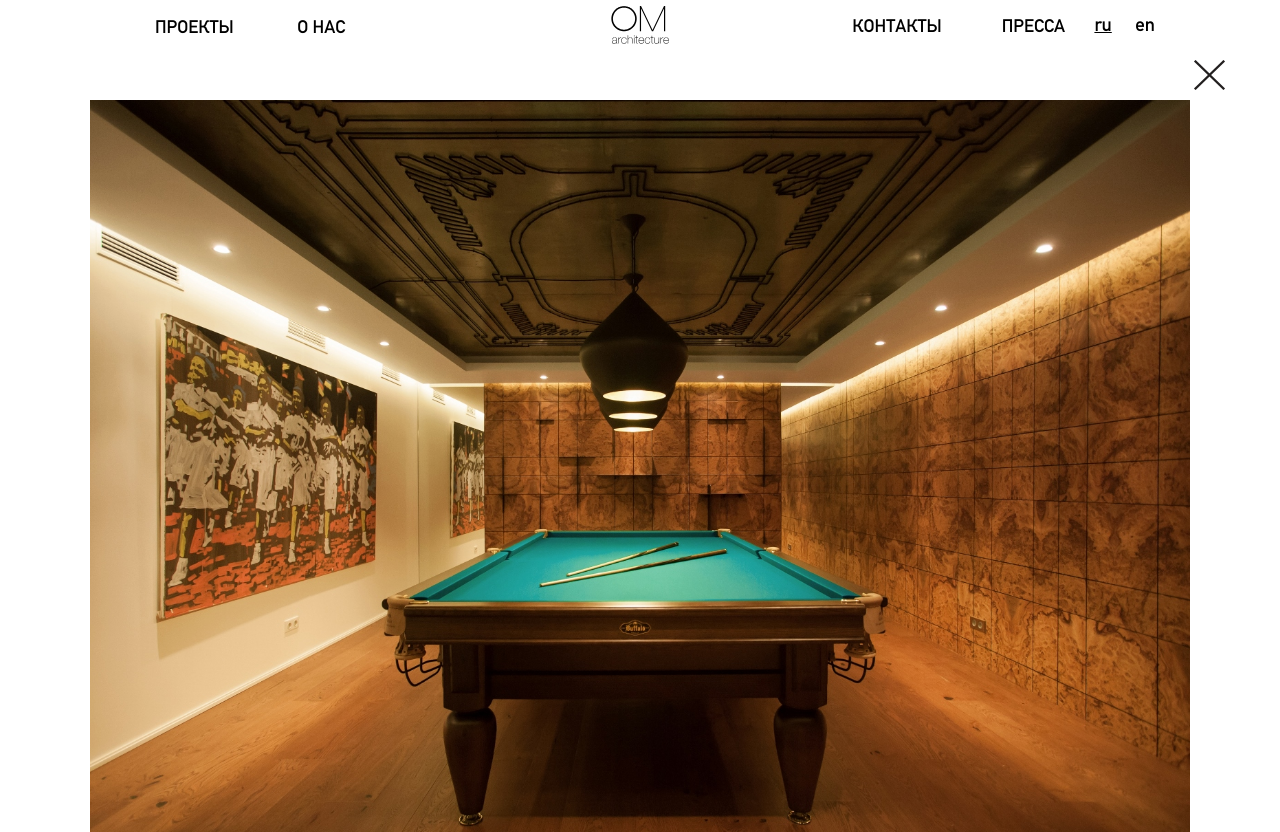
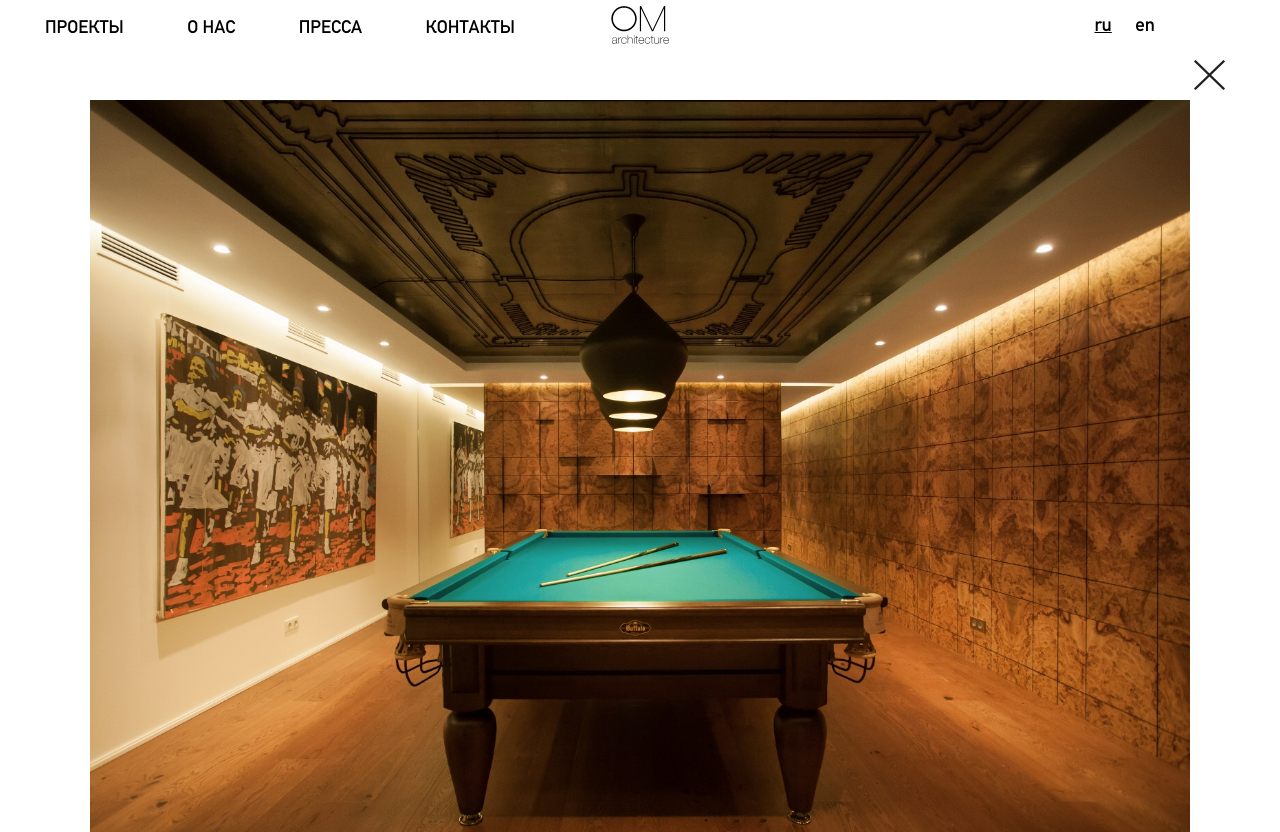
Before and after one commit to Irina23/om-architecture, a website: page src/project.jade in a window 1280 px wide. Shown: the top 832 px of the page. Drawn offline with nearby package versions, Linux system fonts and the light colour scheme; some packages are replaced by stand-ins of ours; files that its build step writes are made by us from their sources; files whose address does not match are found by name.

Commit message:
fixed safari

```diff
--- a/src/css/main.sass
+++ b/src/css/main.sass
@@ -105,6 +105,7 @@ img
   left: 0
   width: 100%
   z-index: 11
+  transform: translateZ(12px)
 
   .content
     position: relative
@@ -138,7 +139,8 @@ img
         display: block
 
   #menu
-    padding: 17px 110px
+    //padding: 17px 110px
+    padding: 17px 0
     li
       display: inline-block
       vertical-align: middle
@@ -153,7 +155,7 @@ img
 
       &:nth-child(5),
       &:nth-child(4)
-        float: right
+        //float: right
 
       &:first-child
         display: none
@@ -967,12 +969,13 @@ img
         display: table
         width: 100%
       li
-        margin: auto
-        display: table-cell
-        text-align: center
+        margin: 0 7px
+        //display: table-cell
+        //text-align: center
         font-size: 14px
         &:first-child
-          margin: auto
+
+          margin-left: 0
           text-align: left
         &:last-child
           //text-align: right
@@ -1159,3 +1162,6 @@ img
 
 #blueimp-gallery .indicator li
   cursor: pointer
+
+.blueimp-gallery
+  transform: translateZ(14px)
```
Also changed, not shown: dist/css/main.css.
